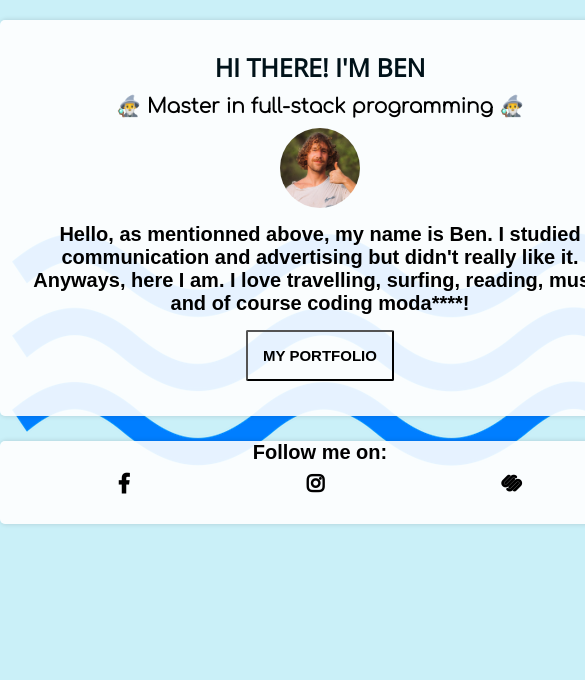
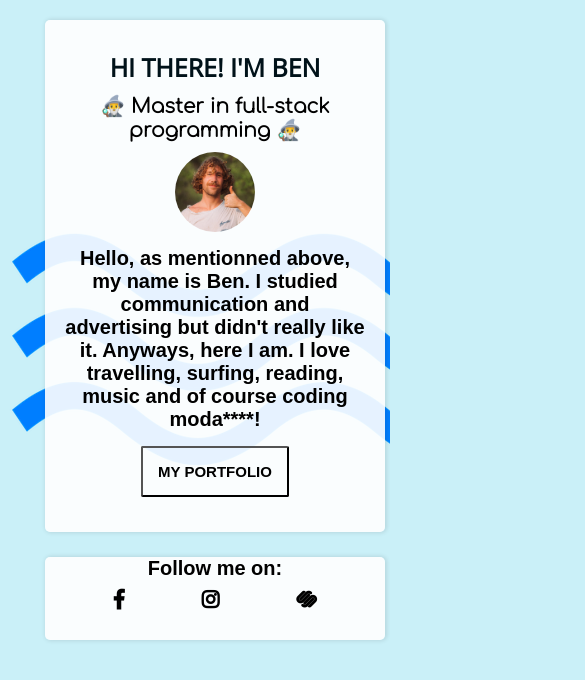
Before and after one commit to benstvit/My-Profile-Page, a plain HTML site: page index.html in a window 390 px wide. Shown: the top 680 px of the page, 585 px wide, since content can reach past the window. Drawn offline with nearby package versions, Linux system fonts and the light colour scheme; a web font is replaced by a local one.

Commit message:
responsive correction

```diff
--- a/index.html
+++ b/index.html
@@ -3,7 +3,6 @@
 <head>
   <meta charset="UTF-8">
   <meta http-equiv="X-UA-Compatible" content="IE=edge">
-  <meta name="viewport" content="width=device-width, initial-scale=1.0">
   <meta name="viewport" content="width=device-width, initial-scale=1">
   <title>My page</title>
   <link rel="stylesheet" href="https://use.fontawesome.com/releases/v5.6.3/css/all.css">
--- a/style.css
+++ b/style.css
@@ -5,31 +5,10 @@
   padding: 0;
 }
 
-@media (max-width: 960px) {
-  /* For a screen < 960px, this CSS will be read */
-  .container {
-    width: 700px;
-  }
+.container {
+  width: 700px;
+  margin: 0 auto;
 }
-
-@media (max-width: 720px) {
-  /* For a screen < 720px, this CSS will be read */
-  .container {
-    width: 500px;
-  }
-}
-
-@media (max-width: 540px) {
-  /* For a screen < 540px, this CSS will be read */
-  .container {
-    width: 300px;
-  }
-}
-
-/* .container {
-  width: 500px;
-  margin: 0 auto;
-} */
 
 body {
   font-family: 'Zen Kurenaido', sans-serif;
@@ -78,7 +57,7 @@ h2 {
 
 .card {
   border-radius: 5px;
-  width: 600px;
+  width: 100%;
   background-color: rgba(255, 255, 255, 0.9);
   box-shadow: 1px 0px 4px 1px rgba(0,0,0,0.10);
   padding: 20px;
@@ -87,7 +66,7 @@ h2 {
 
 .card.social {
   border-radius: 5px;
-  width: 600px;
+  width: 100%;
   background-color: rgba(255, 255, 255, 0.9);
   box-shadow: 1px 0px 4px 1px rgba(0,0,0,0.10);
   padding: 0px 20px 20px 20px;
@@ -107,3 +86,24 @@ h2 {
   justify-content: space-around;
   padding: 10px;
 }
+
+@media (max-width: 960px) {
+  /* For a screen < 960px, this CSS will be read */
+  .container {
+    width: 700px;
+  }
+}
+
+@media (max-width: 720px) {
+  /* For a screen < 720px, this CSS will be read */
+  .container {
+    width: 500px;
+  }
+}
+
+@media (max-width: 540px) {
+  /* For a screen < 540px, this CSS will be read */
+  .container {
+    width: 300px;
+  }
+}
```
